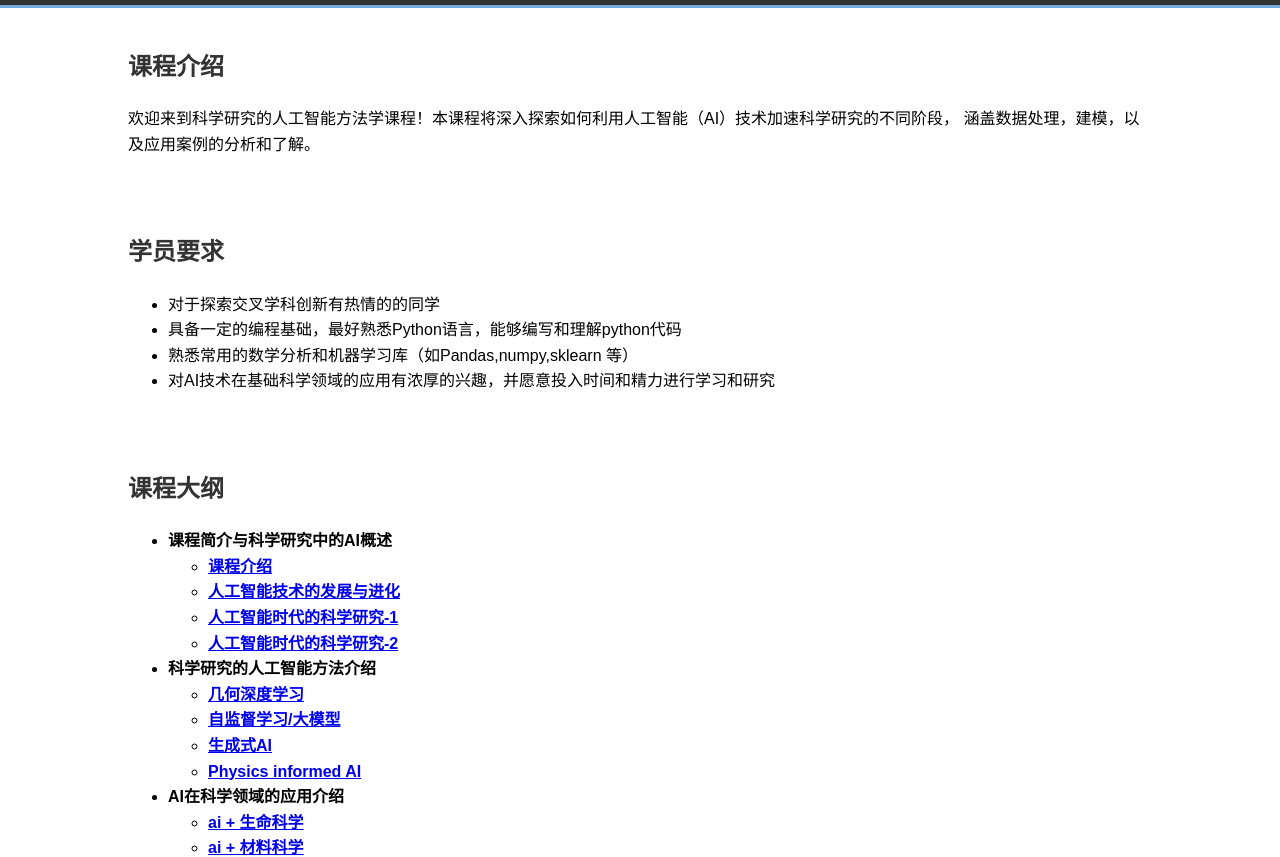
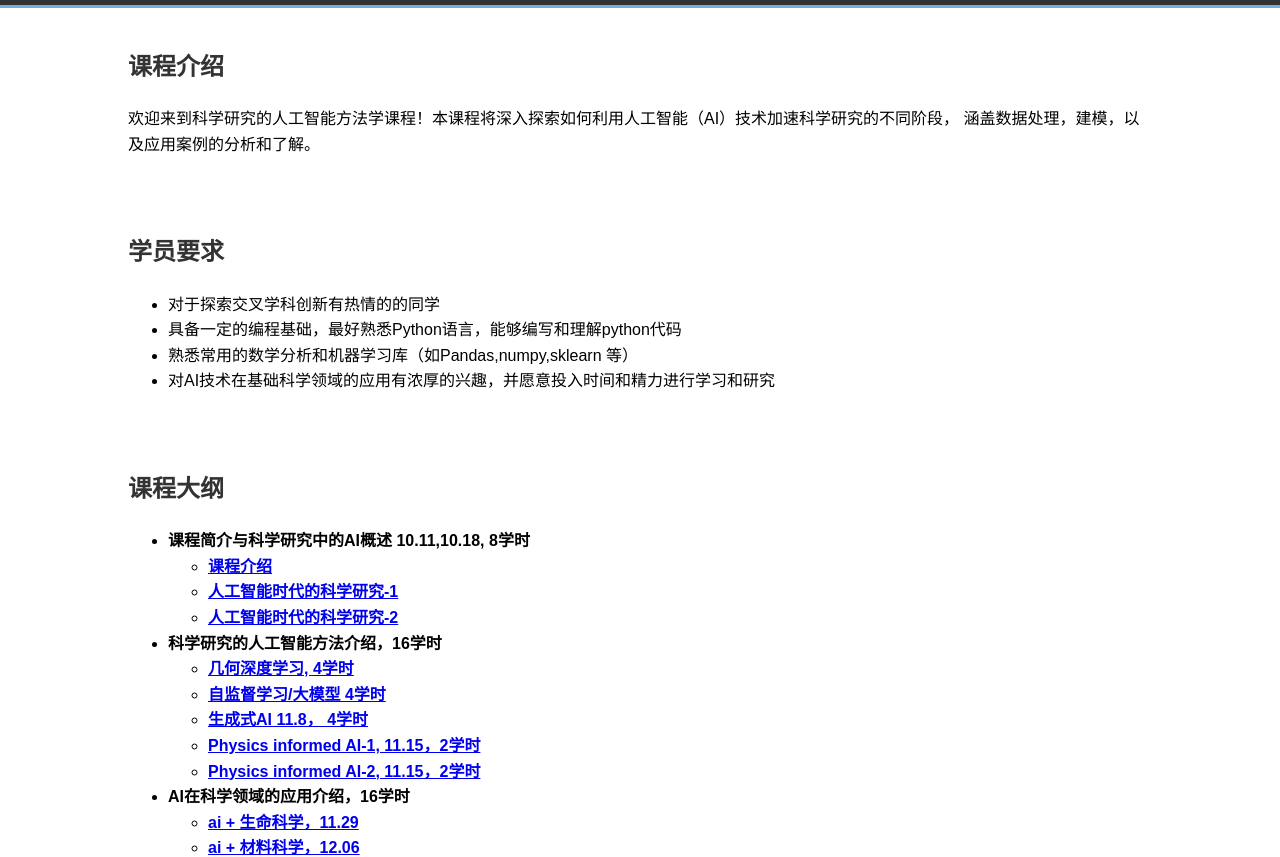
Before and after one commit to GenAI-sci/ai4s, a plain HTML site: page index.html in a window 1280 px wide. Shown: the part 95-952 px from the top of the page. Drawn offline with Linux system fonts and the light colour scheme.

Commit message:
update index.html

```diff
--- a/index.html
+++ b/index.html
@@ -96,28 +96,28 @@
     <section id="outline" class="container">
         <h2>课程大纲</h2>
         <ul>
-            <li><strong> 课程简介与科学研究中的AI概述 </strong>
+            <li><strong> 课程简介与科学研究中的AI概述 10.11,10.18, 8学时</strong>
                 <ul>
                     <li><a href="aidd_intro.html"> <strong> 课程介绍  </strong></a></li>
-                    <li><a href="ai_intro.html"><strong> 人工智能技术的发展与进化 </strong></a></li>
-                    <li><a href="ai4s_intro_1.html"><strong> 人工智能时代的科学研究-1 </strong></a></li>
-                    <li><a href="ai4s_intro_2.html"><strong> 人工智能时代的科学研究-2 </strong></a></li>
+                    <li><a href="ai4s-lec1-intro1.pdf"><strong> 人工智能时代的科学研究-1 </strong></a></li>
+                    <li><a href="ai4s-lec2-intro2.pdf"><strong> 人工智能时代的科学研究-2 </strong></a></li>
                 </ul>
             </li>
-            <li><strong> 科学研究的人工智能方法介绍 </strong>
+            <li><strong> 科学研究的人工智能方法介绍，16学时 </strong>
                 <ul>
-                    <li><a href="geo_dl.html"> <strong> 几何深度学习  </strong></a></li>
-                    <li><a href="ssl.html"><strong> 自监督学习/大模型 </strong></a></li>
-                    <li><a href="gen_ai.html"><strong>  生成式AI </strong></a></li>
-                    <li><a href="pinn.html"><strong>  Physics informed AI </strong></a></li>
+                    <li><a href="ai4s-lec3-gdl.pdf"> <strong> 几何深度学习, 4学时 </strong></a></li>
+                    <li><a href="ai4s-lec6-llm.pdf"><strong> 自监督学习/大模型 4学时 </strong></a></li>
+                    <li><a href="ai4s-lec4-genai.pdf"><strong>  生成式AI 11.8， 4学时 </strong></a></li>
+                    <li><a href="ai4s_lec5-pinn-part1.pdf"><strong>  Physics informed AI-1, 11.15，2学时 </strong></a></li>
+                    <li><a href="ai4s-lec5-pinn-part2.pdf"><strong>  Physics informed AI-2, 11.15，2学时 </strong></a></li>
                 </ul>
             </li>
-            <li><strong> AI在科学领域的应用介绍 </strong>
+            <li><strong> AI在科学领域的应用介绍，16学时 </strong>
                 <ul>
-                    <li><a href="ai_lifesicen.html"> <strong> ai + 生命科学 </strong> </a>  </li>
-                    <li><a href="ai_matsci.html">    <strong> ai + 材料科学 </strong> </a>  </li>
-                    <li><a href="ai_atsci.html">     <strong> ai + 大气科学 </strong> </a>  </li>
-                    <li><a href="ai_phy.html">       <strong> ai + 物理    </strong> </a>  </li>
+                    <li><a href="ai4s-lec7-aidd.pdf"> <strong> ai + 生命科学，11.29 </strong> </a>  </li>
+                    <li><a href="ai4s-lec8-ms.pdf">    <strong> ai + 材料科学，12.06 </strong> </a>  </li>
+                    <li><a href="ai_atsci.html">     <strong> ai + 大气科学，12.13 </strong> </a>  </li>
+                    <li><a href="ai4s_lec9_nips2024.pdf">       <strong> nips 2024    </strong> </a>  </li>
                 </ul>
             </li>
             <li><strong> AI在科学领域的挑战和未来展望 </strong>
```
